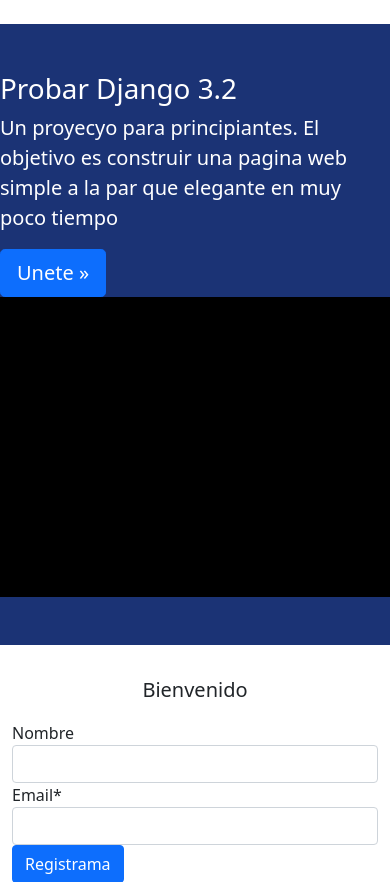
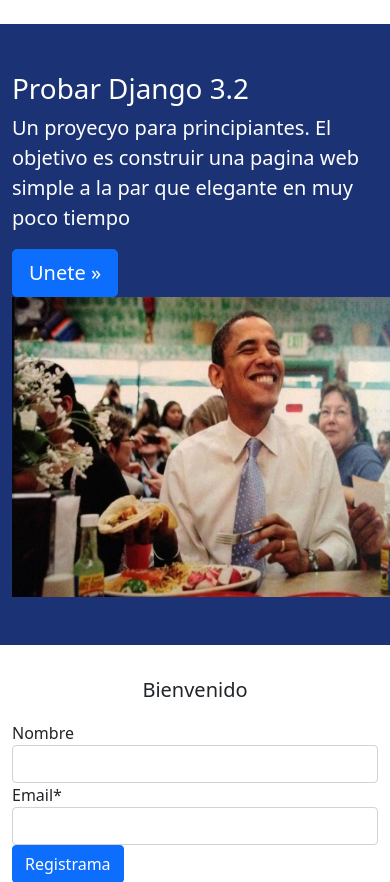
Before and after one commit to cosmetico2013/curso-django, a Django app: page / in a window 390 px wide; the page is wider, and only the part inside the window is pictured. Shown: the part 56-938 px from the top of that part. Run offline with Django 3.2, Linux system fonts and the light colour scheme; some libraries are stand-ins or nearby versions.

Commit message:
video 36

```diff
--- a/proyecto/templates/inicio.html
+++ b/proyecto/templates/inicio.html
@@ -1,5 +1,6 @@
 {% extends "base.html" %}
 {% load crispy_forms_tags %}
+{% load static %}
 
 {% block head_title %}Bienvidos |  {{ block.super }}{% endblock %}
 
@@ -18,13 +19,15 @@
 
 {% block jumbotron %}
 <div class="jumbotron">
-    <div class="row">
-        <div class="col-sm-6">
-            <h1>Probar Django 3.2</h1>
-            <p class="lead">Un proyecyo para principiantes. El objetivo es construir una pagina web simple a la par que elegante en muy poco tiempo</p>
-            <a class="btn btn-lg btn-primary" href="/docs/5.0/components/navbar/" role="button">Unete &raquo;</a>
+    <div class="container">
+        <div class="row">
+            <div class="col-sm-6">
+                <h1>Probar Django 3.2</h1>
+                <p class="lead">Un proyecyo para principiantes. El objetivo es construir una pagina web simple a la par que elegante en muy poco tiempo</p>
+                <a class="btn btn-lg btn-primary" href="/docs/5.0/components/navbar/" role="button">Unete &raquo;</a>
+            </div>
+            <div class="col-sm-6" ><img height="300px" width="400px" src="{% static 'img/obama-tacos.jpg' %}" class="img-responsive" /> </div>
         </div>
-        <div class="col-sm-6" style="background-color: black;height: 300px;"></div>
     </div>
 </div>
 {% endblock %}
```
Also changed, not shown: proyecto/static_pro/static/img/obama-tacos.jpg (added), 1 other file.
